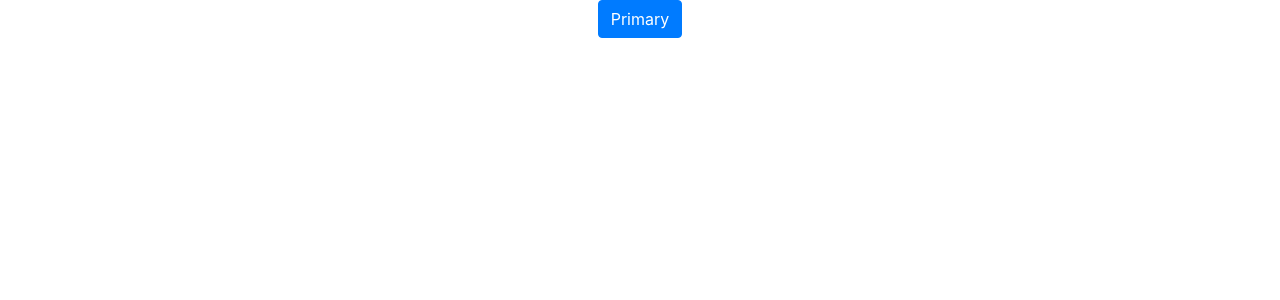
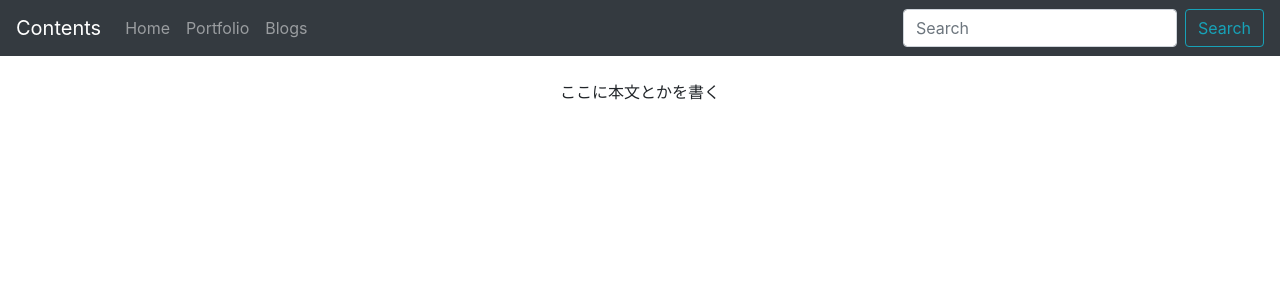
Before and after one commit to punipuni21/ReactBlog, a React (Create React App) app: page / in a window 1280 px wide. Shown: the top 300 px of the page. Built offline with nearby package versions, Linux system fonts and the light colour scheme.

Commit message:
make navigations

```diff
--- a/src/App.js
+++ b/src/App.js
@@ -1,12 +1,35 @@
 import logo from './logo.svg';
 import './App.css';
-import { Button } from "react-bootstrap";
+import { FormControl, Form, NavDropdown, Grid, Row, Col, Nav, Navbar, Button } from "react-bootstrap";
 import "bootstrap/dist/css/bootstrap.min.css";
 
+
 function App() {
+
+
   return (
     <div className="App">
-      <Button variant="primary">Primary</Button>{/* ? */}
+        <div className="navigation2">
+        <Navbar bg="dark" variant="dark">
+          <Navbar.Brand  href="#home">Contents</Navbar.Brand>
+          <Nav className="mr-auto">
+            <Nav.Link href="#home">Home</Nav.Link>
+            <Nav.Link href="#features">Portfolio</Nav.Link>
+            <Nav.Link href="#pricing">Blogs</Nav.Link>
+          </Nav>
+          <Form inline>
+            <FormControl type="text" placeholder="Search" className="mr-sm-2" />
+            <Button variant="outline-info">Search</Button>
+          </Form>
+        </Navbar>
+        <br />
+      </div>
+
+
+
+      <div className="content">
+        ここに本文とかを書く
+      </div>
     </div>
   );
 }
```
